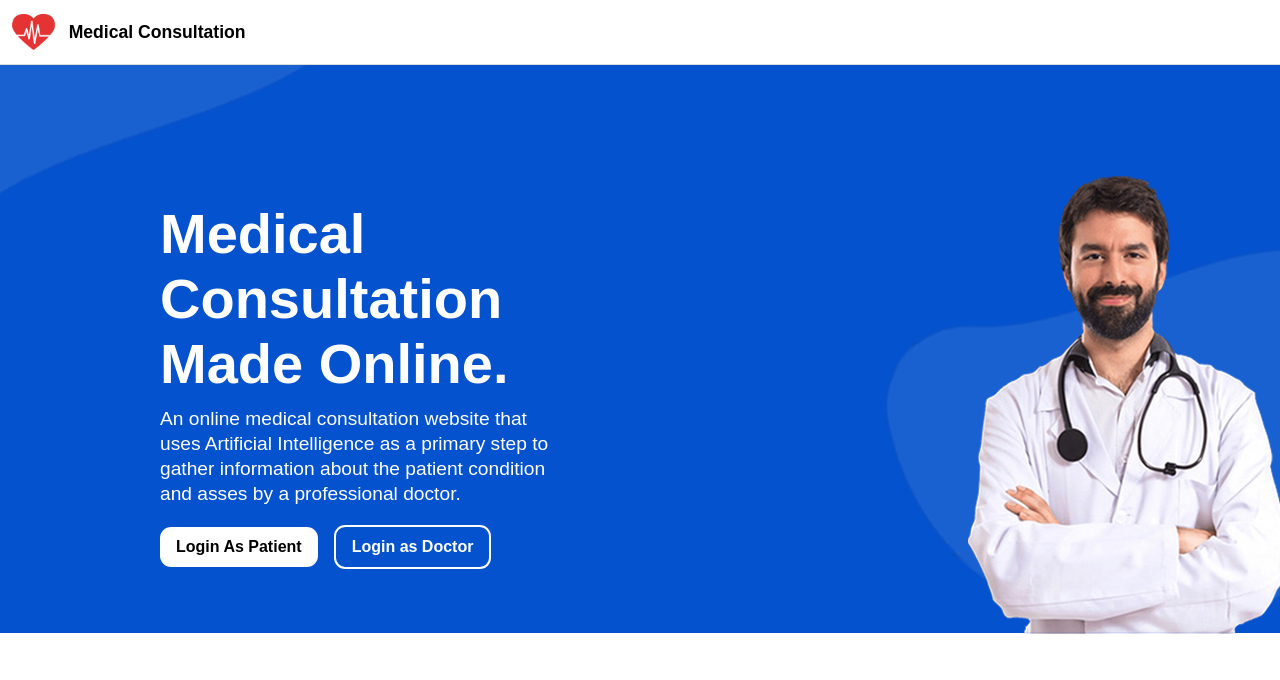
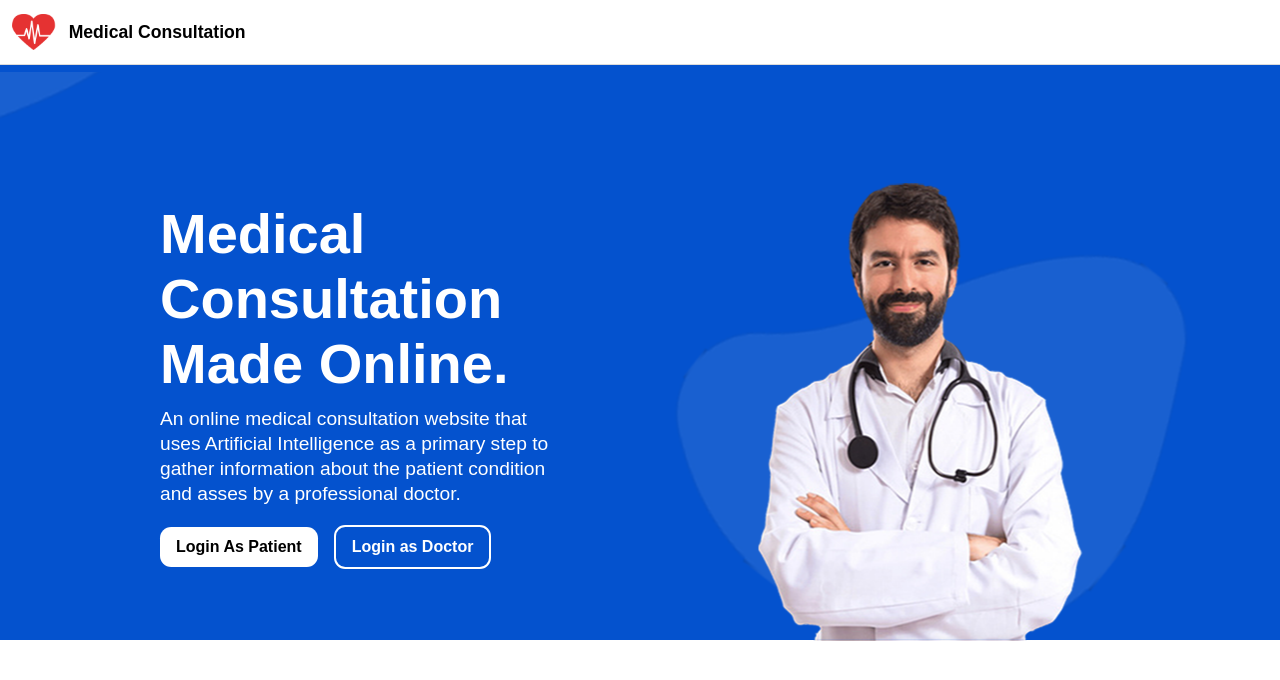
Before and after one commit to DarwinCamahalan/heart-rate-detection, a Next.js app: page / in a window 1280 px wide. Shown: the top 680 px of the page. Built offline with nearby package versions, Linux system fonts and the light colour scheme.

Commit message:
Hotfix - Fix Homepage Banner layout for Big Screens

```diff
--- a/styles/homePage.module.scss
+++ b/styles/homePage.module.scss
@@ -6,7 +6,8 @@
     justify-content: space-evenly;
 
     background-image: url('../public/homepage-background.png');
-    object-fit: contain;
+    object-fit: fill;
+    background-position: center;
     background-repeat: no-repeat;
 
     .banner{
```
Also changed, not shown: public/homepage-background.png.
